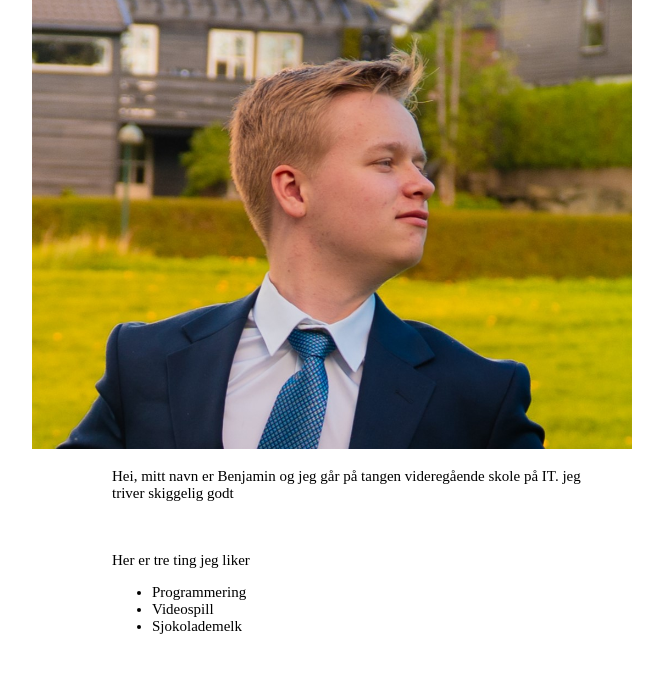
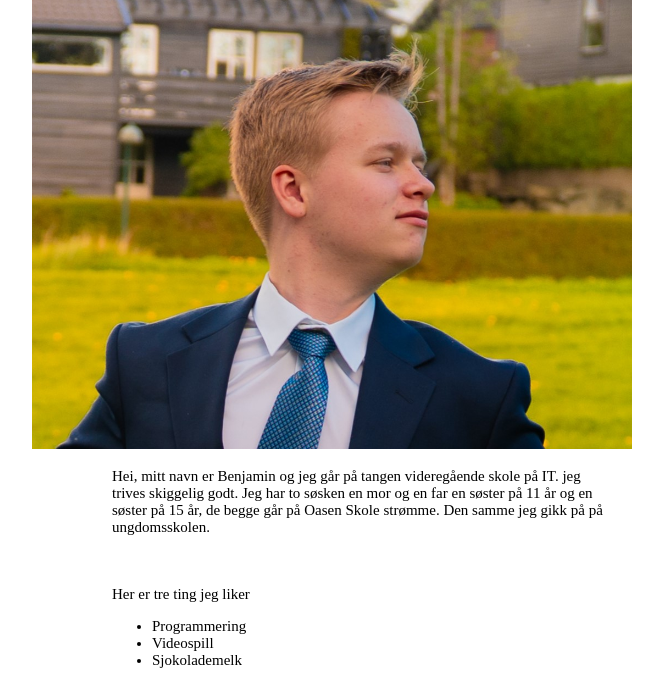
Before and after one commit to Bennjr/uke34, a Flask app: page / in a window 1280 px wide. Shown: the part 125-809 px from the top of the page, without its empty margins (278-941 px from the left). Before the commit the page ends 759 px from the top, so only its background shows below. Run offline with Flask 3, Linux system fonts and the light colour scheme.

Commit message:
Updated text info

```diff
--- a/templates/index.html
+++ b/templates/index.html
@@ -20,7 +20,9 @@
         />
         <p class="centered">
           Hei, mitt navn er Benjamin og jeg går på tangen videregående skole på
-          IT. jeg triver skiggelig godt
+          IT. jeg trives skiggelig godt. Jeg har to søsken en mor og en far en
+          søster på 11 år og en søster på 15 år, de begge går på Oasen Skole
+          strømme. Den samme jeg gikk på på ungdomsskolen.
         </p>
       </div>
 
```
